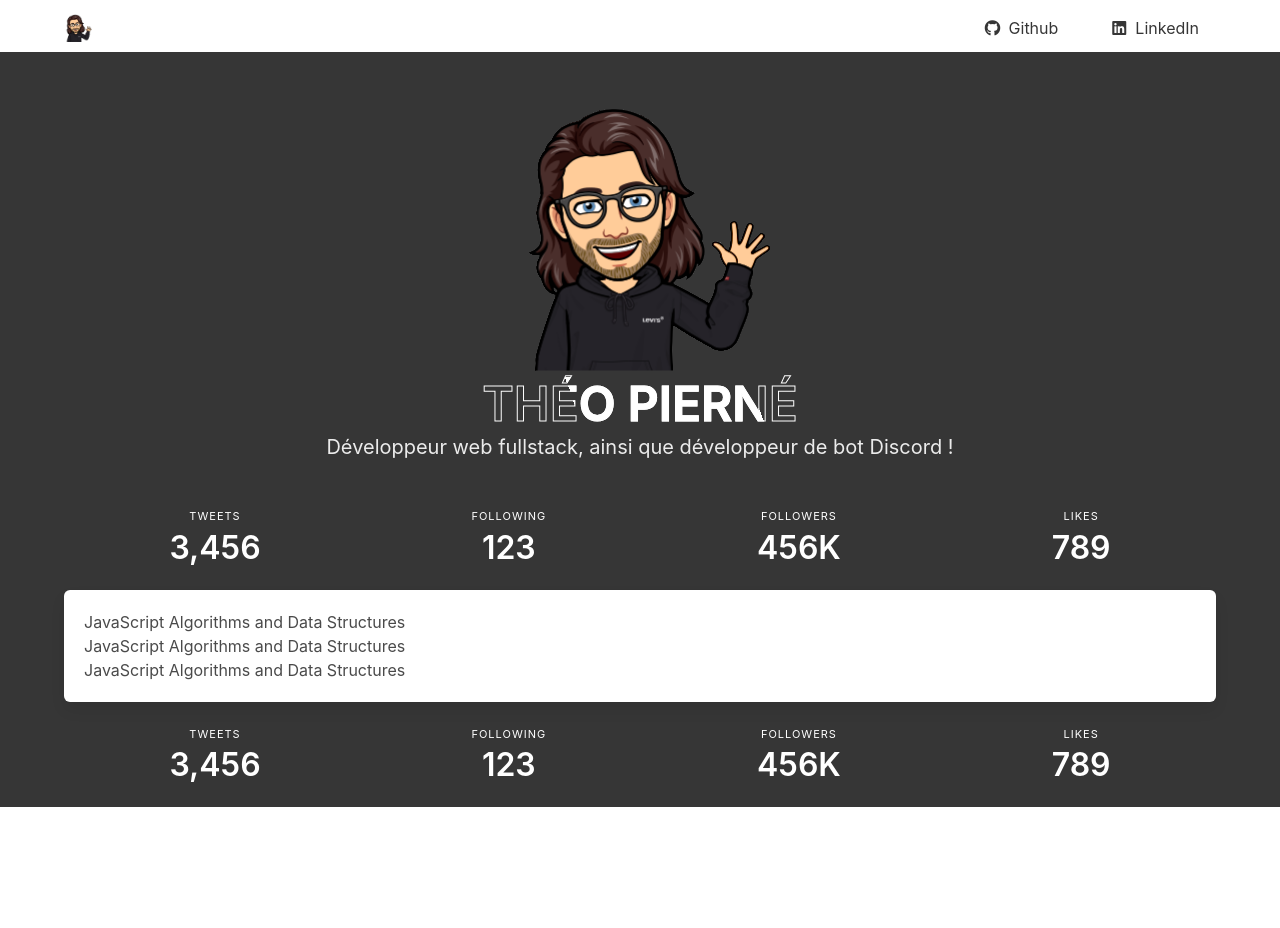
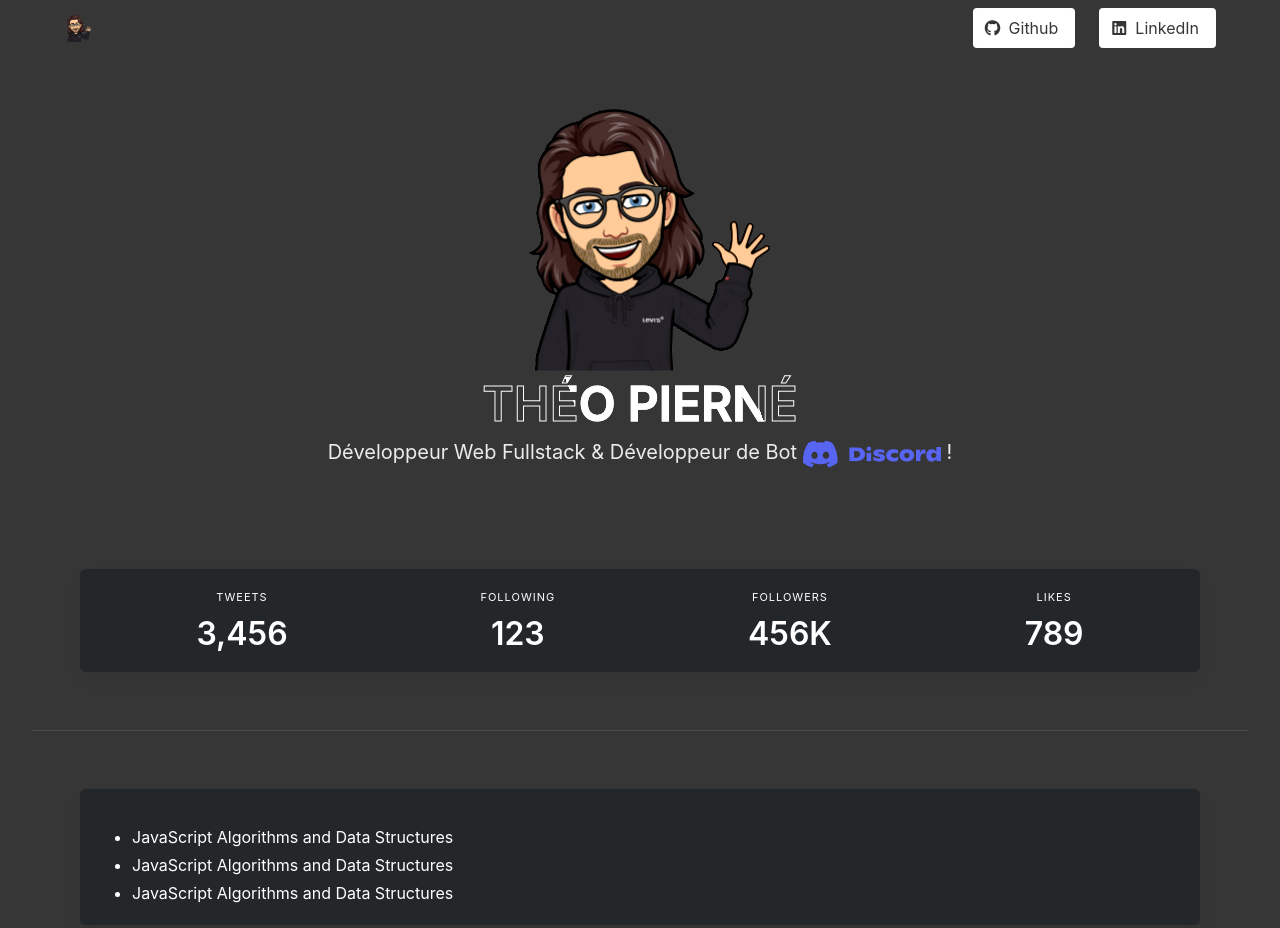
Before and after one commit to TheoPierne/portfolio, a website: page src/index_2.html in a window 1280 px wide. Shown: the top 928 px of the page. Before the commit the page ends 807 px from the top, so only its background shows below. Drawn offline with Linux system fonts and the light colour scheme.

Commit message:
Ajout logo discord + black color pour les box + divider

```diff
--- a/src/assets/css/style.css
+++ b/src/assets/css/style.css
@@ -1,3 +1,5 @@
+/* Style V1 */
+
 .slider-navigation-next, .slider-navigation-previous {
 	right: 15px;
 }
@@ -6,13 +8,18 @@
 	left: 15px;
 }
 
+/* Fin Style V1 */
+
+/* Style V2 */
+
 .back-animation {
+	color: transparent !important;
+	-webkit-text-fill-color: transparent;
 	-webkit-text-stroke: 1px white;
-	color: transparent !important;
 	background: url("../img/back.png");
 	-webkit-background-clip: text;
 	background-position: 0 0;
-	animation: back 20s linear infinite;
+	animation: back 20s linear alternate infinite;
 }
 
 @keyframes back {
@@ -20,3 +27,41 @@
 		background-position: 2000px 0;
 	}
 }
+
+.box.is-black {
+	background-color: #23272A;
+	border-radius: 6px;
+	box-shadow: 0 0.5em 1em -0.125em rgb(35 39 42 / 10%), 0 0px 0 1px rgb(35 39 42 / 2%);
+	color: #fff;
+	display: block;
+	padding: 1.25rem;
+}
+
+img.logo-discord {
+	max-width: 12%;
+	vertical-align: middle;
+}
+
+.divider, .divider.is-m20 {
+	width: 100%;
+    height: 1px;
+    background-color: rgba(255,255,255,0.1);
+    margin-bottom: 20px;
+    margin-top: 20px;
+}
+
+.divider.is-m10 {
+    margin-bottom: 10px;
+    margin-top: 10px;
+}
+
+.divider.is-m40 {
+    margin-bottom: 40px;
+    margin-top: 40px;
+}
+
+.hero .navbar {
+    background: inherit;
+}
+
+/* Fin Style V2 */
--- a/src/index_2.html
+++ b/src/index_2.html
@@ -29,7 +29,7 @@
 	<link rel="stylesheet" type="text/css" href="./assets/css/style.css">
 	<link rel="stylesheet" type="text/css" href="./assets/css/all.css">
 
-	<link rel="shortcut icon" type="image/x-icon" href="./assets/img/bitmoji_1.png">
+	<link rel="shortcut icon" type="image/x-icon" href="./assets/img/bitmoji_3.png">
 </head>
 <body>
 	<header class="hero is-dark">
@@ -71,14 +71,16 @@
 			<div class="container has-text-centered">
 				<img src="./assets/img/bitmoji_3.png" class="is-rounded" alt="Bitmoji Théo Pierné">
 				<h1 class="title is-1 back-animation">THÉO PIERNÉ</h1>
-				<h2 class="subtitle">Développeur web fullstack, ainsi que développeur de bot Discord !</h2>
+				<h2 class="subtitle">Développeur Web Fullstack & Développeur de Bot <img src="./assets/img/discord-blue.png" alt="Logo Discord bleu" class="logo-discord"> !</h2>
 			</div>
 		</div>
 	</header>
 
 	<section class="hero is-dark">
 		<div class="container is-fluid">
-			<div class="container is-fluid">
+			<div class="content">
+				<section class="section">
+					<div class="box is-black">
 						<nav class="level">
 							<div class="level-item has-text-centered">
 								<div>
@@ -106,18 +108,18 @@
 							</div>
 						</nav>
 					</div>
-			<br>
-			<div class="container is-fluid">
-				<div class="box">
+				</section>
+				<div class="divider is-m10"></div>
+				<section class="section">
+					<div class="box is-black">
 						<ul>
 							<li><a href="https://freecodecamp.org/certification/fcc9af275e8-409d-4ef6-a0a4-e561776f6667/javascript-algorithms-and-data-structures" target="_blank">JavaScript Algorithms and Data Structures</a></li>
 							<li><a href="https://freecodecamp.org/certification/fcc9af275e8-409d-4ef6-a0a4-e561776f6667/javascript-algorithms-and-data-structures" target="_blank">JavaScript Algorithms and Data Structures</a></li>
 							<li><a href="https://freecodecamp.org/certification/fcc9af275e8-409d-4ef6-a0a4-e561776f6667/javascript-algorithms-and-data-structures" target="_blank">JavaScript Algorithms and Data Structures</a></li>
 						</ul>
 					</div>
-			</div>
-			<br>
-			<div class="container is-fluid">
+				</section>
+				<section class="section">
 					<nav class="level">
 						<div class="level-item has-text-centered">
 							<div>
@@ -144,8 +146,8 @@
 							</div>
 						</div>
 					</nav>
+				</section>
 			</div>
-			<br>
 		</div>
 	</section>
 	<script nomodule src="https://cdnjs.cloudflare.com/ajax/libs/babel-polyfill/7.6.0/polyfill.min.js" crossorigin="anonymous"></script>
```
Also changed, not shown: src/assets/img/bitmoji_2.png, src/assets/img/discord-blue.png (added). Lines whose indentation alone changed are shown as unchanged.
